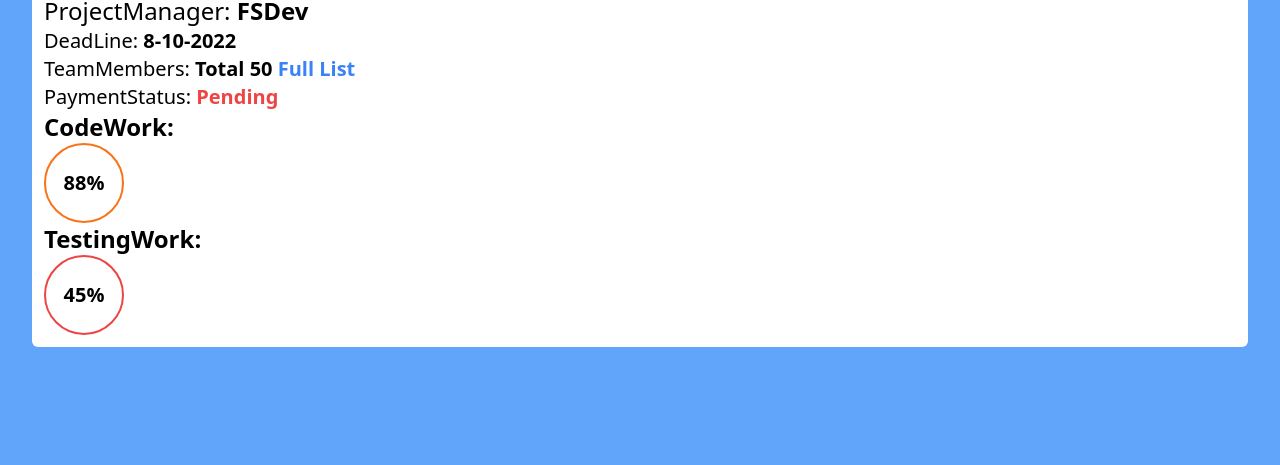
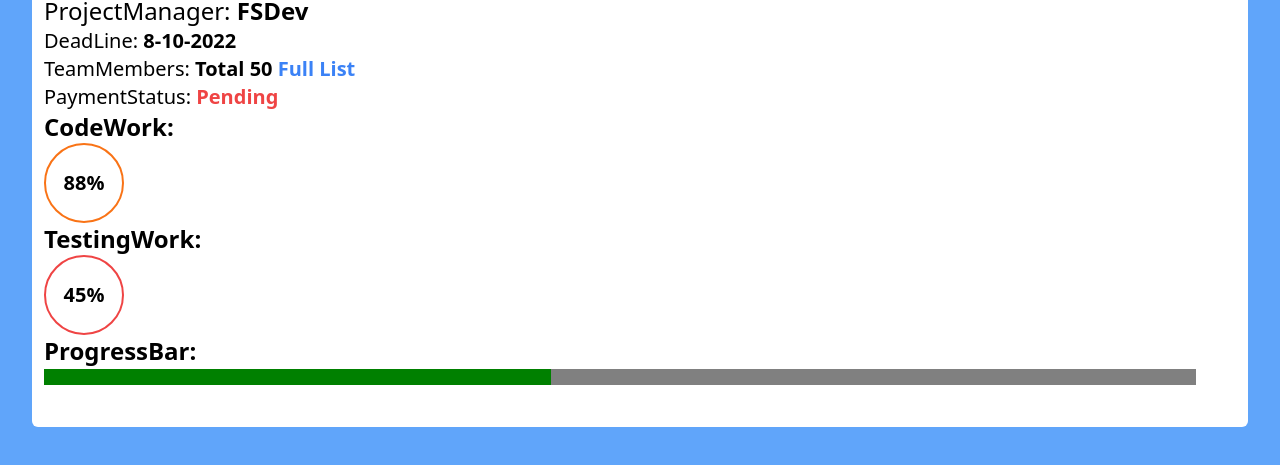
Before and after one commit to Manju1392k/HashTime-Website, a website built with Vite: page index.html in a window 1280 px wide. Shown: the part 125-590 px from the top of the page. Built offline with nearby package versions, Linux system fonts and the light colour scheme.

Commit message:
HashTime

```diff
--- a/index.html
+++ b/index.html
@@ -46,7 +46,7 @@
 
     <main>
         <div class="p-2 flex justify-center">
-            <div class="whitebox bg-white w-[95vw] h-[25rem] rounded-md p-3">
+            <div class="whitebox bg-white w-[95vw] h-[30rem] rounded-md p-3">
                 <h1 class="text-3xl">ProjectName: <span class="font-semibold">CostLess</span></h1>
                 <h1 class="text-2xl">ProjectManager: <span class="font-semibold">FSDev</span></h1>
                 <h1 class="text-xl">DeadLine: <span class="font-semibold">8-10-2022</span></h1>
@@ -63,7 +63,8 @@
                     class="circle w-[5rem] h-[5rem] border-2 border-red-500 rounded-full flex justify-center items-center">
                     <h1 class="text-xl font-semibold">45%</h1>
                 </div>
-
+                <h1 class="text-2xl font-bold">ProgressBar:</h1>
+                <progress class="w-[90vw]" value="44" max="100"> 32% </progress>
             </div>
         </div>
     </main>
```
